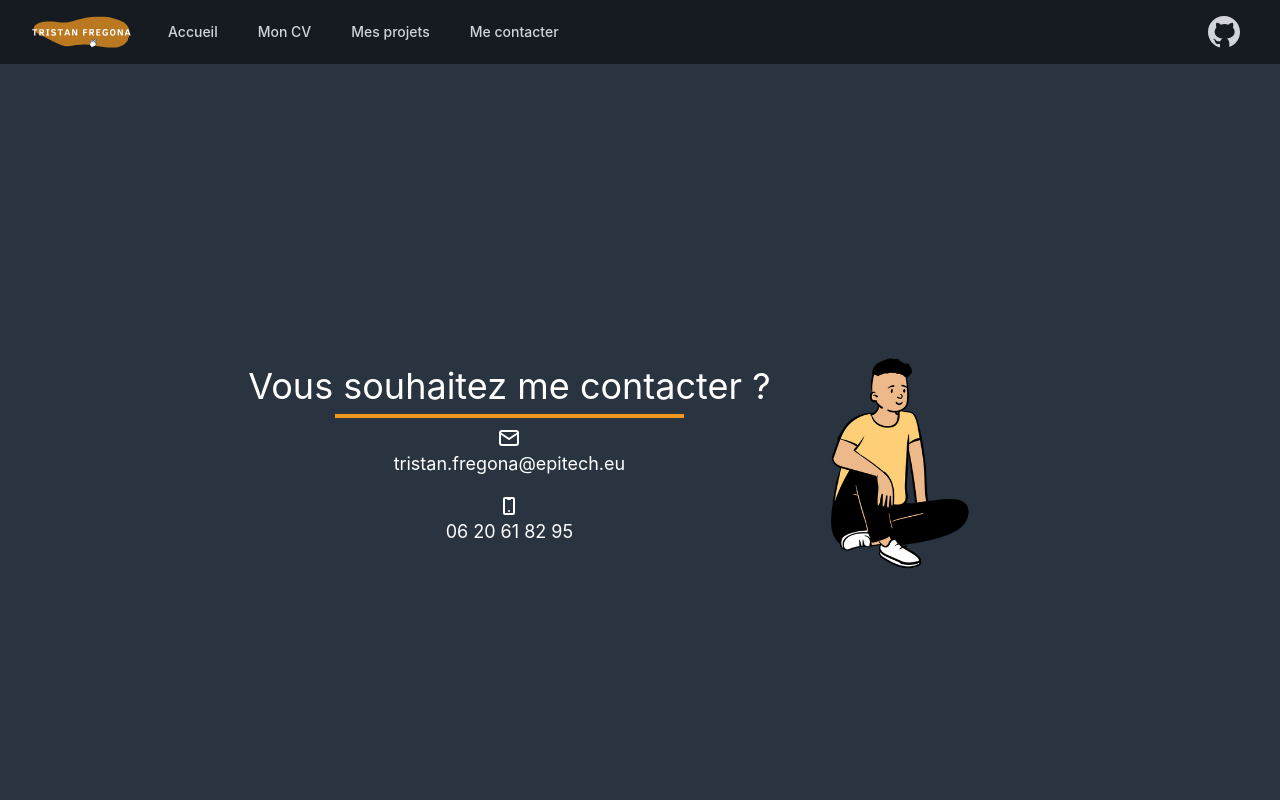
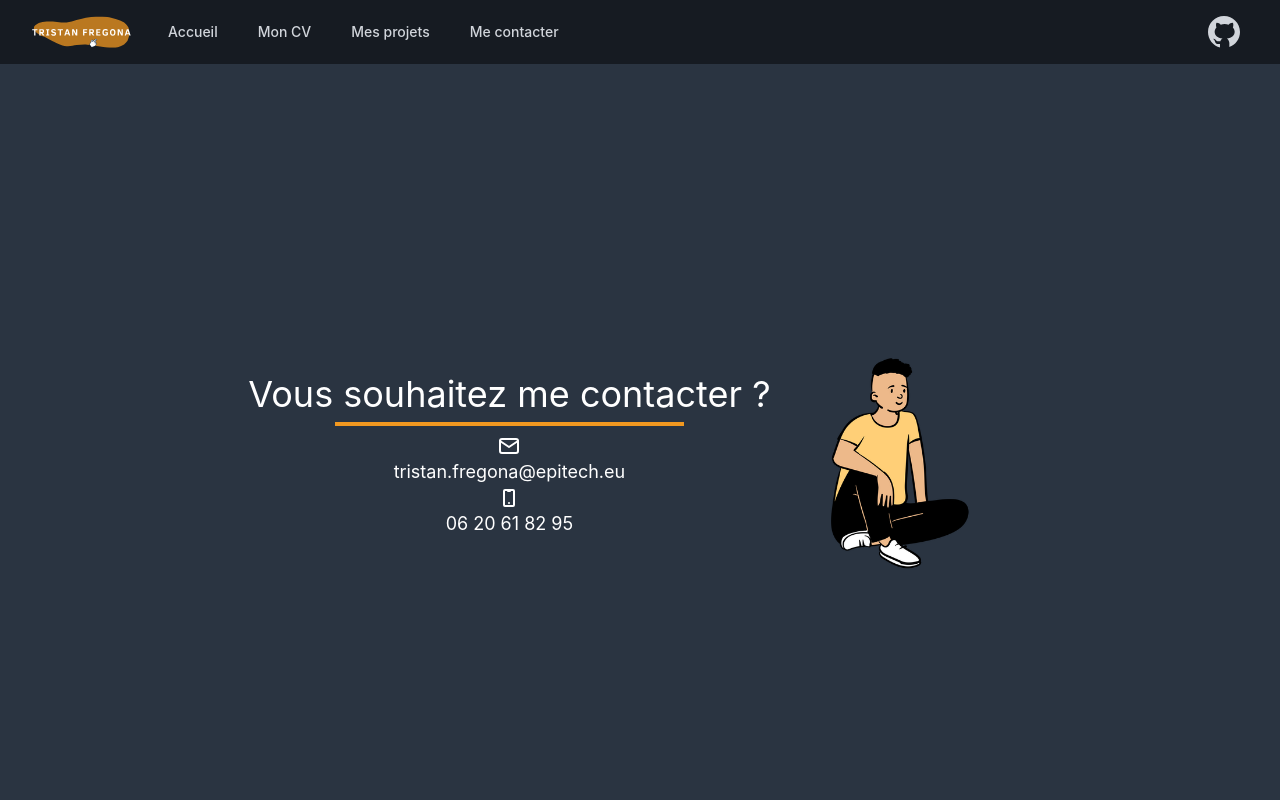
Before and after one commit to Tfregona/Old-Portfolio, a Next.js app: page /contact in a window 1280 px wide. Shown: the top 800 px of the page. Built offline with nearby package versions, Linux system fonts and the light colour scheme.

Commit message:
Update mailto

```diff
--- a/const/mineprojects.js
+++ b/const/mineprojects.js
@@ -3,7 +3,7 @@ export const MINE = [
     img: "/projects/dta.jpeg",
     title: "Dans ton âme",
     description:
-      "Un site vitrine/blogging pour une étudiante en sophrologie. Réalisé en next, le design et l'optimisation de l'affichage sont mes priorités sur ce projet en cours de développement.",
+      "Un site vitrine/blogging pour une étudiante en sophrologie. Réalisé avec Next, le design et l'optimisation de l'affichage sont mes priorités sur ce projet en cours de développement.",
     github: "https://github.com/Tfregona/Dans_Ton_Ame",
     live: "https://danstoname.herokuapp.com/",
     techs: [
--- a/pages/contact.js
+++ b/pages/contact.js
@@ -24,7 +24,9 @@ export default function Home() {
                   <rect x="3" y="5" width="18" height="14" rx="2"></rect>
                   <polyline points="3 7 12 13 21 7"></polyline>
                 </svg>
-                <p className="pb-4">tristan.fregona@epitech.eu</p>
+                <a href="mailto:tristan.fregona@epitech.eu" className="pb-4">
+                  tristan.fregona@epitech.eu
+                </a>
               </div>
               <div className="hover:text-flash hover:animate-pulse group">
                 <svg
```
